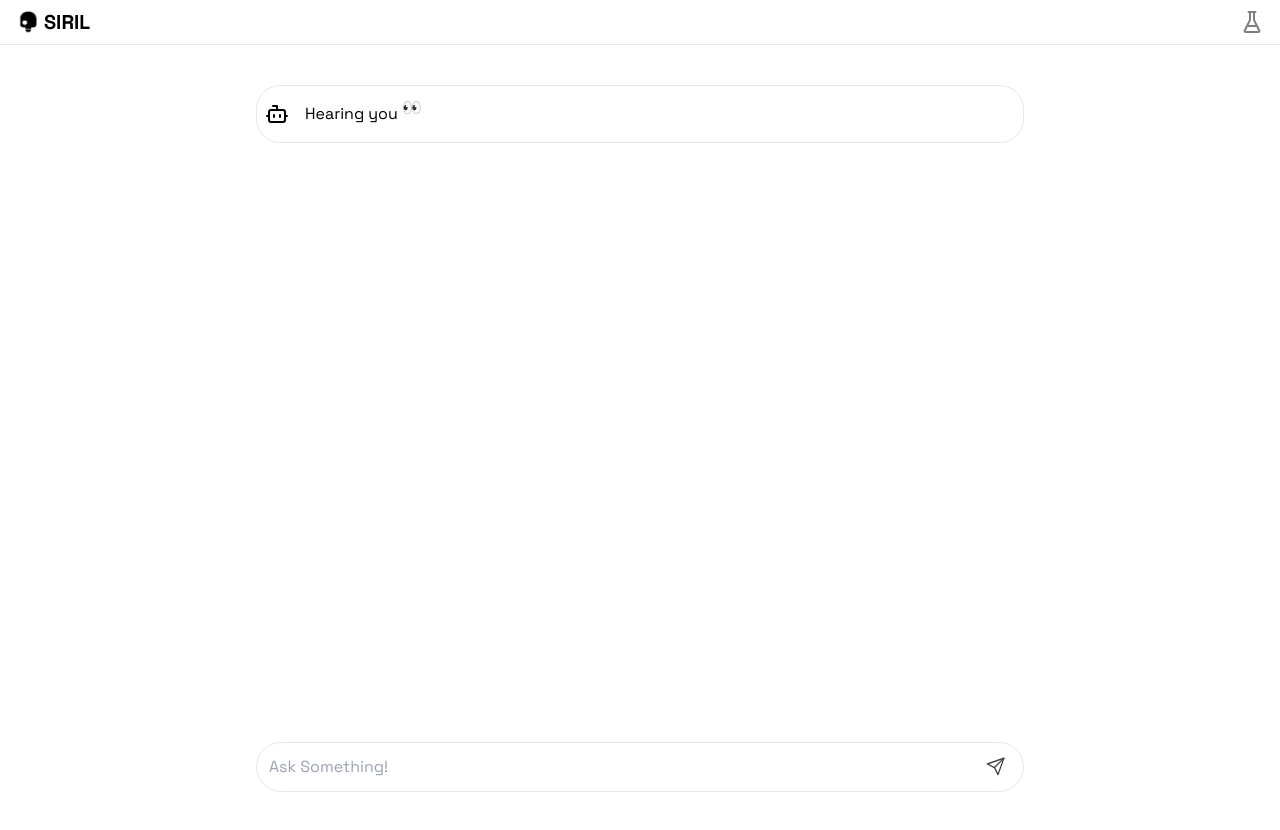
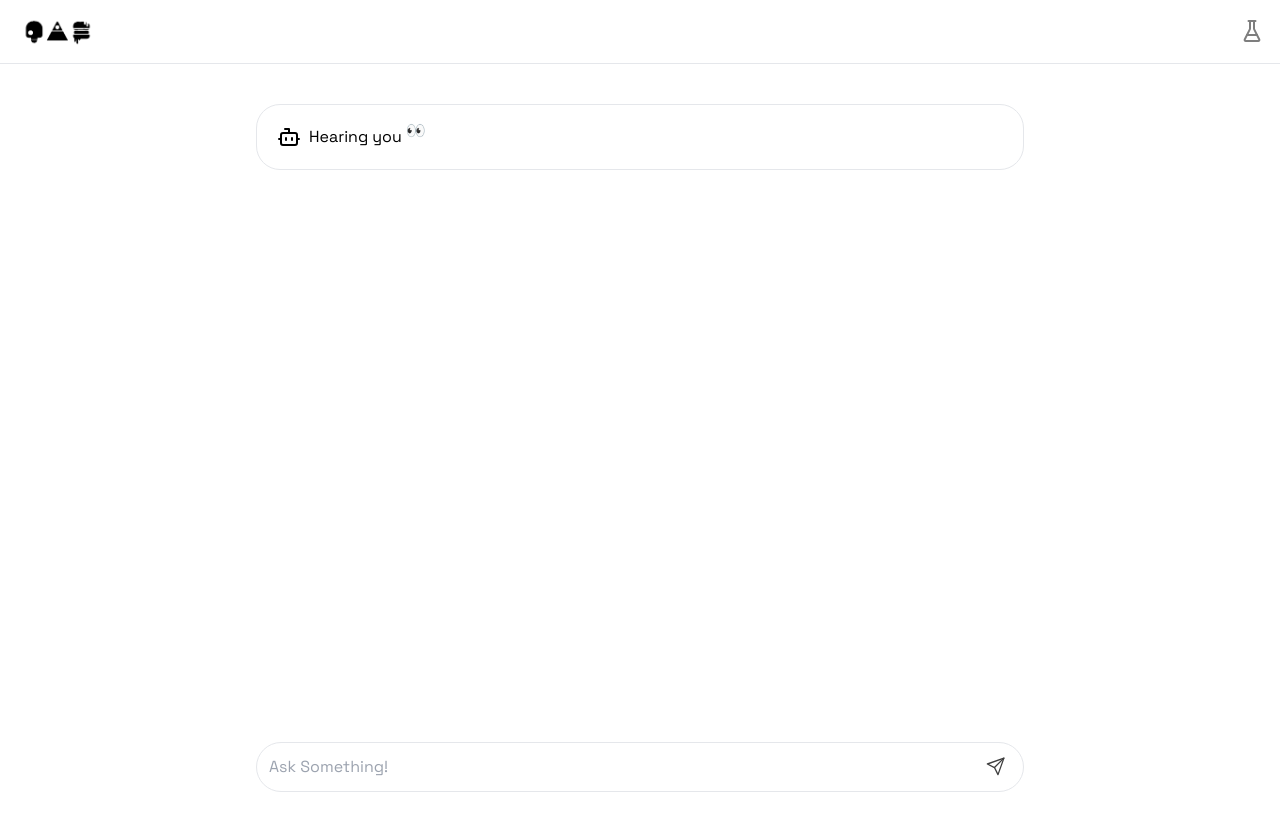
Before and after one commit to sayuru-j/siril-the-bot, a Next.js app in the folder client/: page / in a window 1280 px wide. Shown: the top 830 px of the page. Built offline with nearby package versions, Linux system fonts and the light colour scheme.

Commit message:
modified:   client/components/chat.js 	modified:   client/components/header.js 	modified:   client/public/logo.png

```diff
--- a/client/components/chat.js
+++ b/client/components/chat.js
@@ -1,7 +1,13 @@
 "use client";
 
 import { useTypingEffect } from "@/hooks/typing-effect";
-import { BotIcon, DotIcon, Edit2Icon, SendHorizontalIcon } from "lucide-react";
+import {
+  BotIcon,
+  CopyIcon,
+  DotIcon,
+  Edit2Icon,
+  SendHorizontalIcon,
+} from "lucide-react";
 import { useState } from "react";
 import Markdown from "react-markdown";
 import SyntaxHighlighter from "react-syntax-highlighter/dist/esm/default-highlight";
@@ -45,25 +51,39 @@ export default function Chat() {
 
   let reply = useTypingEffect(chatRes, 40);
 
+  async function copyToClipboard() {
+    try {
+      if (navigator.clipboard) {
+        await navigator.clipboard.writeText("Test");
+        console.log("Text copied to clipboard!");
+      } else {
+        console.log("Clipboard API not available in this environment.");
+      }
+    } catch (error) {
+      console.error("Error copying to clipboard:", error);
+    }
+  }
+
   return (
-    <div class="max-w-3xl mx-auto py-4 sm:px-0 px-4">
+    <div className="max-w-3xl mx-auto py-4 sm:px-0 px-4">
       <div className="flex flex-col gap-2 min-h-[85vh]">
         <div className="p-2 rounded-3xl relative">
           {prevMessage && sent && (
             <div>
               {prevMessage}
-              <div className="absolute right-2 top-2">
-                <Edit2Icon className="w-4" />
-              </div>
+              <button type="button" className="absolute right-2 top-2">
+                <Edit2Icon className="w-4 opacity-60 hover:opacity-100 hover:scale-110 transition-all duration-200 ease-in-out" />
+              </button>
             </div>
           )}
         </div>
-        <div className="flex gap-2 border p-2 rounded-3xl overflow-y-auto">
-          <div className="pt-2">
-            <BotIcon />
+        <div className="flex gap-2 border p-5 rounded-3xl overflow-y-auto">
+          <div className="">
+            <BotIcon className="w-6 h-6" />
           </div>
-          <div className="p-2 rounded-3xl relative w-full">
+          <div className="rounded-3xl relative w-full">
             {reply ? (
+              <div className="relative">
                 <Markdown
                   className="flex flex-col gap-4 leading-relaxed"
                   children={reply}
@@ -88,6 +108,10 @@ export default function Chat() {
                     },
                   }}
                 />
+                <button onClick={copyToClipboard} type="button">
+                  <CopyIcon className="w-4 absolute bottom-0 right-0 opacity-60 hover:opacity-100 hover:scale-110 transition-all duration-200 ease-in-out" />
+                </button>
+              </div>
             ) : (
               <div className="flex items-center space-x-1">
                 <h2>Hearing you</h2>
@@ -98,10 +122,13 @@ export default function Chat() {
         </div>
       </div>
 
-      <div className="w-full bottom-0 max-w-3xl mx-auto py-2 sticky bg-white">
-        <div className="flex items-center justify-center relative">
+      <div className="bottom-0 max-w-3xl mx-auto py-2 sticky bg-white">
+        <div className="flex items-center justify-center relative break-words hover:break-words">
+          <div className="w-full break-words hover:break-words">
+            {/* Make words break when it reaches the max width */}
             <input
-            className="w-full py-3 px-3 text-opacity-70 border rounded-full !outline-none"
+              type="text"
+              className="w-full py-3 px-3 text-opacity-70 border rounded-full !outline-none focus:outline-none"
               placeholder="Ask Something!"
               value={message}
               onChange={(e) => {
@@ -114,6 +141,7 @@ export default function Chat() {
                 }
               }}
             />
+          </div>
           <button
             onClick={sendMessage}
             type="button"
--- a/client/components/header.js
+++ b/client/components/header.js
@@ -3,16 +3,16 @@ import Image from "next/image";
 
 export default function Header() {
   return (
-    <header className="flex items-center sm:justify-between justify-center w-full px-4 py-2 border-b-[1.5px]">
+    <header className="flex items-center sm:justify-between justify-center w-full px-4 py-4 border-b-[1.5px]">
       <div className="flex gap-1 items-center justify-center">
         <Image
-          className="w-6 antialiased"
+          className="w-20 antialiased"
           src="/logo.png"
           alt="siril-the-bot"
           width={100}
           height={100}
         />
-        <h1 className="font-black text-xl">SIRIL</h1>
+        <h1 className="font-black text-xl hidden">SIRIL</h1>
       </div>
       <div className="sm:flex items-center justify-center hidden">
         <FlaskConicalIcon className="opacity-50 hover:opacity-100 hover:cursor-pointer transition-all duration-300 ease-in-out" />
```
Also changed, not shown: client/public/logo.png. Lines whose indentation alone changed are shown as unchanged.
